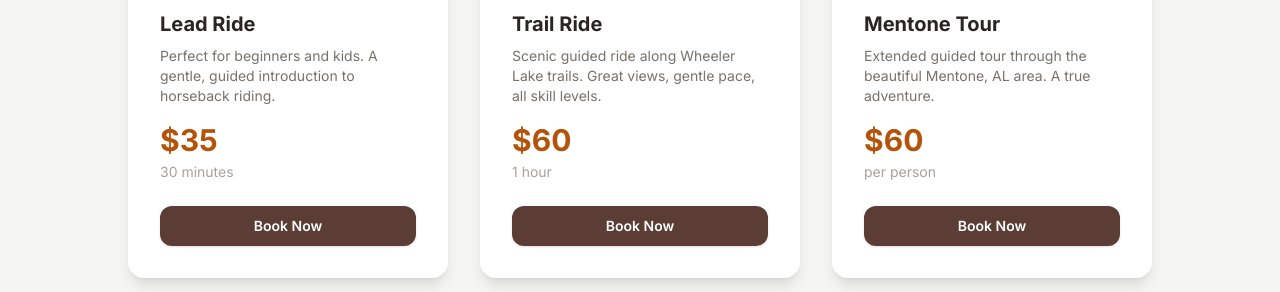
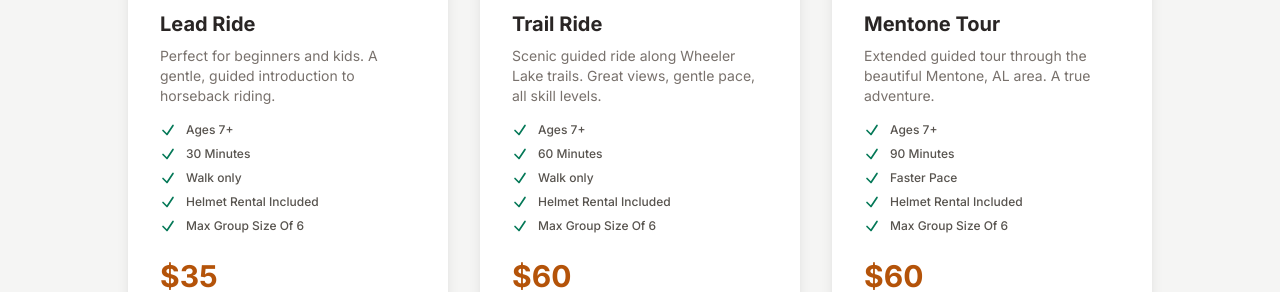
Before and after one commit to Pathik2011/paradise-ranch, a Next.js app: page / in a window 1280 px wide. Shown: the part 2380-2672 px from the top of the page. Built offline with nearby package versions, Linux system fonts and the light colour scheme.

Commit message:
Add checklist of service features with green checkmark SVGs inside booking and services cards

```diff
--- a/app/book/page.tsx
+++ b/app/book/page.tsx
@@ -12,6 +12,7 @@
   price: string
   duration: string
   popular: boolean
+  features: string[]
 }
 
 interface RiderData {
@@ -29,6 +30,13 @@
     price: '$35',
     duration: '30 minutes',
     popular: false,
+    features: [
+      'Ages 7+',
+      '30 Minutes',
+      'Walk only',
+      'Helmet Rental Included',
+      'Max Group Size Of 6'
+    ]
   },
   {
     title: 'Trail Ride',
@@ -36,6 +44,13 @@
     price: '$60',
     duration: '1 hour',
     popular: true,
+    features: [
+      'Ages 7+',
+      '60 Minutes',
+      'Walk only',
+      'Helmet Rental Included',
+      'Max Group Size Of 6'
+    ]
   },
   {
     title: 'Mentone Tour',
@@ -43,6 +58,13 @@
     price: '$60',
     duration: 'per person',
     popular: false,
+    features: [
+      'Ages 7+',
+      '90 Minutes',
+      'Faster Pace',
+      'Helmet Rental Included',
+      'Max Group Size Of 6'
+    ]
   },
 ]
 
@@ -334,7 +356,19 @@
                       )}
                       <div>
                         <h3 className="text-xl font-bold text-stone-900 mb-2 font-serif">{service.title}</h3>
-                        <p className="text-stone-500 text-xs leading-relaxed mb-6">{service.desc}</p>
+                        <p className="text-stone-500 text-xs leading-relaxed mb-4">{service.desc}</p>
+
+                        {/* Features Checklist */}
+                        <div className="space-y-2 mb-6">
+                          {service.features.map((feature, fIdx) => (
+                            <div key={fIdx} className="flex items-center gap-2.5 text-stone-600 text-xs font-medium">
+                              <svg className="w-4 h-4 text-emerald-700 shrink-0" fill="none" stroke="currentColor" strokeWidth="2.5" viewBox="0 0 24 24">
+                                <path strokeLinecap="round" strokeLinejoin="round" d="M4.5 12.75l6 6 9-13.5" />
+                              </svg>
+                              <span>{feature}</span>
+                            </div>
+                          ))}
+                        </div>
                       </div>
                       <div>
                         <div className="border-t border-stone-100 pt-4 mb-4">
--- a/app/components/Services.tsx
+++ b/app/components/Services.tsx
@@ -14,6 +14,13 @@
       price: '$35',
       duration: '30 minutes',
       popular: false,
+      features: [
+        'Ages 7+',
+        '30 Minutes',
+        'Walk only',
+        'Helmet Rental Included',
+        'Max Group Size Of 6'
+      ]
     },
     {
       icon: (
@@ -27,6 +34,13 @@
       price: '$60',
       duration: '1 hour',
       popular: true,
+      features: [
+        'Ages 7+',
+        '60 Minutes',
+        'Walk only',
+        'Helmet Rental Included',
+        'Max Group Size Of 6'
+      ]
     },
     {
       icon: (
@@ -39,6 +53,13 @@
       price: '$60',
       duration: 'per person',
       popular: false,
+      features: [
+        'Ages 7+',
+        '90 Minutes',
+        'Faster Pace',
+        'Helmet Rental Included',
+        'Max Group Size Of 6'
+      ]
     },
   ]
 
@@ -63,6 +84,18 @@
                 <div className="text-amber-600 mb-4">{s.icon}</div>
                 <h3 className="text-xl font-bold text-stone-800 mb-2">{s.title}</h3>
                 <p className="text-stone-500 text-sm mb-4">{s.desc}</p>
+
+                {/* Features Checklist */}
+                <div className="space-y-2 mb-6 text-left">
+                  {s.features.map((feature, fIdx) => (
+                    <div key={fIdx} className="flex items-center gap-2.5 text-stone-600 text-xs font-medium">
+                      <svg className="w-4 h-4 text-emerald-700 shrink-0" fill="none" stroke="currentColor" strokeWidth="2.5" viewBox="0 0 24 24">
+                        <path strokeLinecap="round" strokeLinejoin="round" d="M4.5 12.75l6 6 9-13.5" />
+                      </svg>
+                      <span>{feature}</span>
+                    </div>
+                  ))}
+                </div>
                 <div className="text-3xl font-bold text-amber-700 mb-1">{s.price}</div>
                 <div className="text-stone-400 text-sm mb-6">{s.duration}</div>
                 <Link
```
